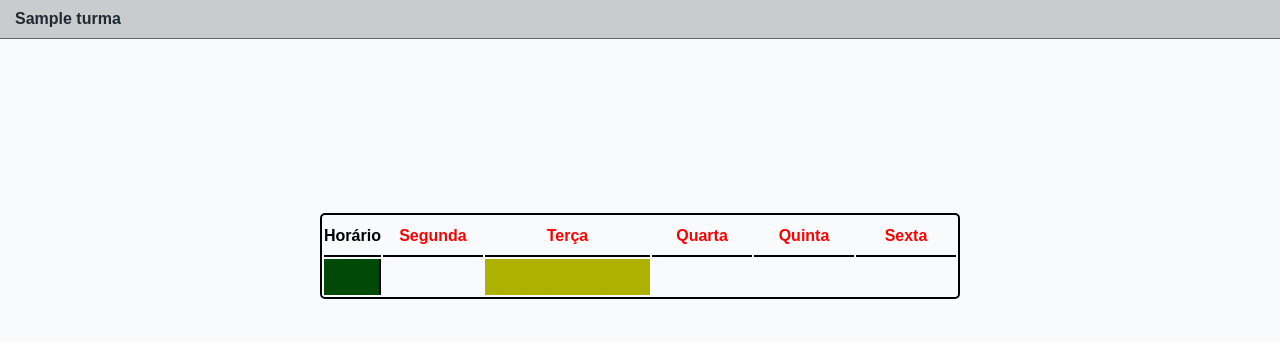
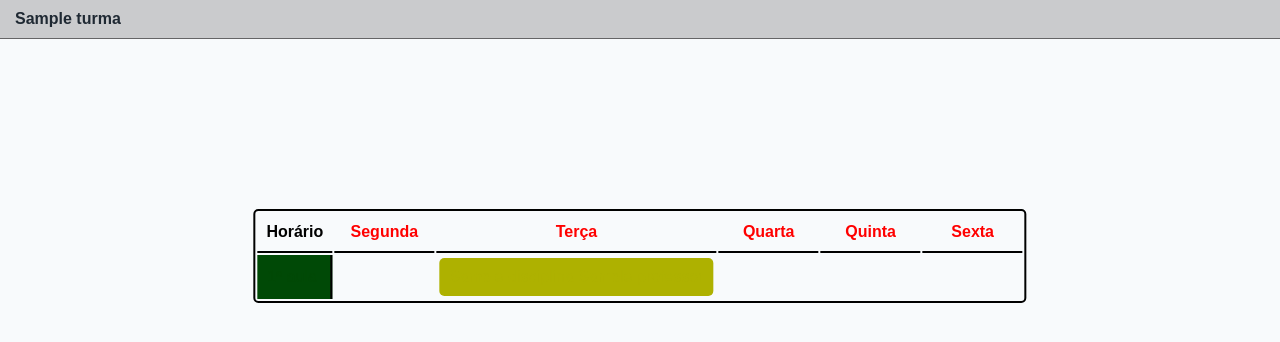
Before and after one commit to lsjv/TCC, a Django app: page /grade/1/ in a window 1280 px wide. Shown: the part 144-486 px from the top of the page. Run offline with Django 5.2, Linux system fonts and the light colour scheme; tables that the repository leaves empty hold one stand-in row (values such as "Sample post").

Commit message:
gg quando vorta do curso eu dou mais umas pinceladas
caso vc o verde e o vermelho te encomodar so coloque uma letra na frente da classe seja ela css ou html:)

```diff
--- a/TCC_BACKEND/core/templates/core/grade.html
+++ b/TCC_BACKEND/core/templates/core/grade.html
@@ -49,7 +49,7 @@
             <tr>
                 <th class="time">Horário</th>
                 {% for dia in dias %}
-                    <th class="teste-red">{{ dia }}</th>
+                    <th class="teste-red font-config">{{ dia }}</th>
                 {% endfor %}
             </tr>
 
--- a/TCC_BACKEND/static/css/grade.css
+++ b/TCC_BACKEND/static/css/grade.css
@@ -86,6 +86,8 @@ a:hover {
 
 
 .teste-green {
+    padding: 10px;
+    min-width: 75px;
     color: rgb(0, 73, 6);
     background-color: rgb(0, 73, 6);
     border-right: 2px solid black;
@@ -94,8 +96,14 @@ a:hover {
 
 /* achei oque eu queria*/
 .teste-yellow {
+
     color: rgb(174, 177, 0);
     background-color:rgb(174, 177, 0);
+    padding: 10px;
+    margin: 3px;
+    border-radius: 5px;
+    min-width: 110px;
+    white-space: nowrap;
 }
 
 
```
